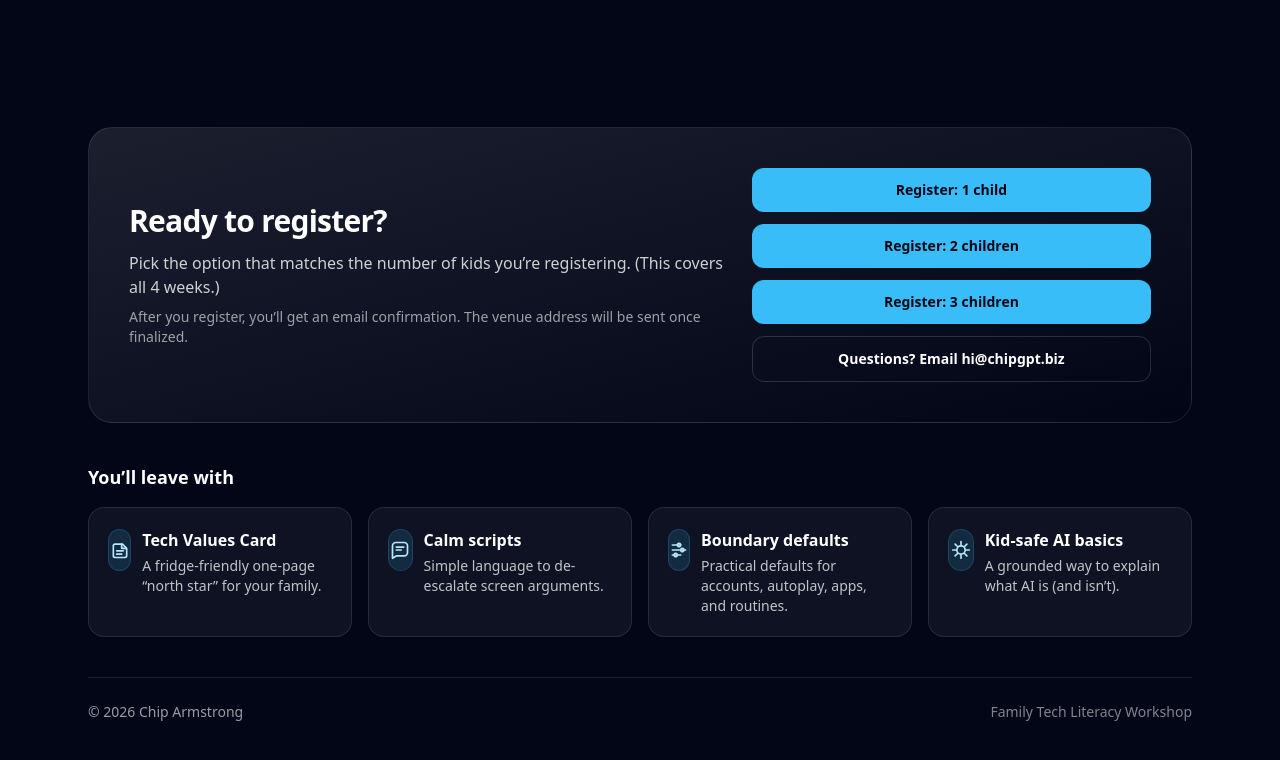
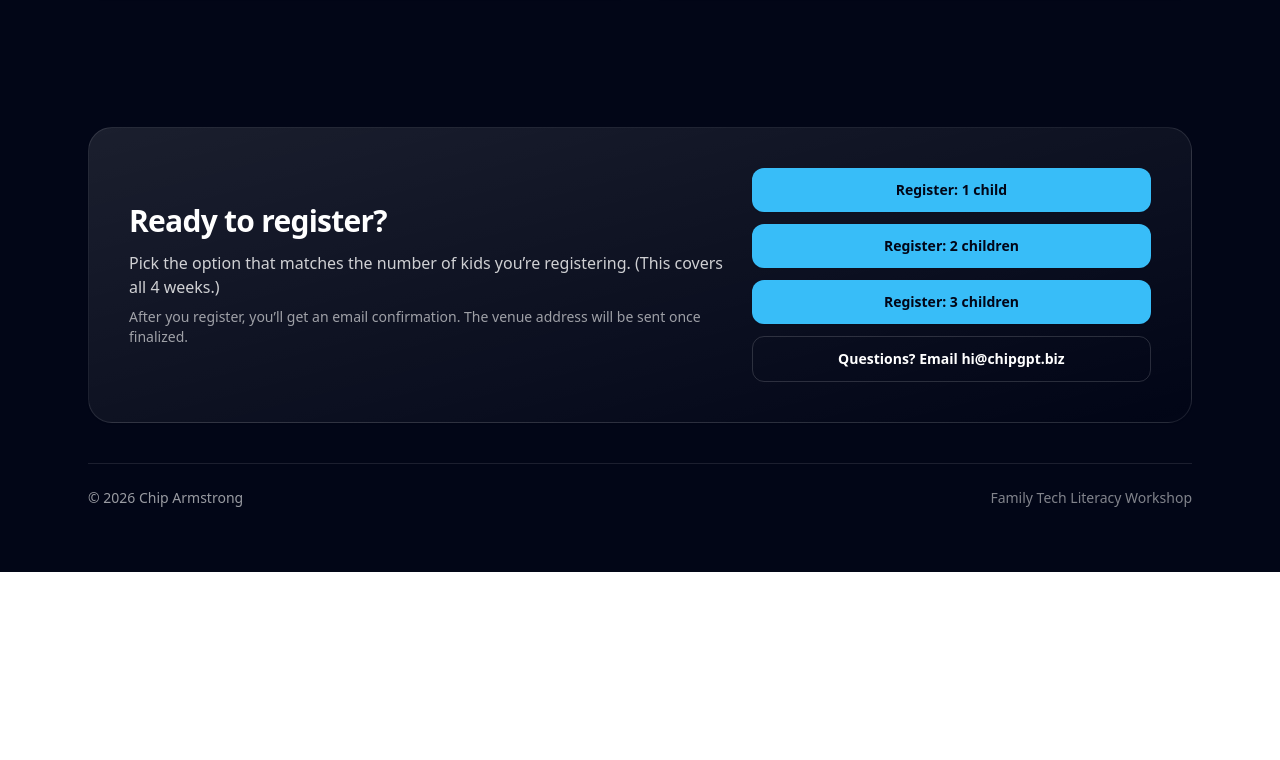
Before and after one commit to chipgpt/tech-literacy-workshop, a React (Vite) app: page / in a window 1280 px wide. Shown: the part 5493-6253 px from the top of the page. After the commit the page ends 6065 px from the top, so only its background shows below. Built offline with nearby package versions, Linux system fonts and the light colour scheme; the HTML template or start-up script is replaced by a standard one.

Commit message:
Revert "Add takeaway icon cards near register"
This reverts commit 4d01d79db87c36ad8407a60a12319f7fadaf702c.

```diff
--- a/src/App.tsx
+++ b/src/App.tsx
@@ -82,22 +82,6 @@ function Card(props: { title: string; children: React.ReactNode }) {
     <div className="rounded-2xl border border-white/10 bg-white/5 p-5 shadow-sm">
       <h3 className="text-base font-semibold text-white">{props.title}</h3>
       <div className="mt-2 text-sm text-white/80">{props.children}</div>
-    </div>
-  );
-}
-
-function TakeawayCard(props: { icon: React.ReactNode; title: string; children: React.ReactNode }) {
-  return (
-    <div className="rounded-2xl border border-white/10 bg-white/5 p-5 shadow-sm">
-      <div className="flex items-start gap-3">
-        <div className="mt-0.5 flex h-10 w-10 items-center justify-center rounded-xl bg-sky-400/15 ring-1 ring-sky-400/30">
-          {props.icon}
-        </div>
-        <div>
-          <h3 className="text-base font-semibold text-white">{props.title}</h3>
-          <div className="mt-1 text-sm text-white/75">{props.children}</div>
-        </div>
-      </div>
     </div>
   );
 }
@@ -615,73 +599,6 @@ export default function App() {
               </div>
             </div>
 
-            <div className="mt-10">
-              <h3 className="text-lg font-semibold text-white">You’ll leave with</h3>
-              <div className="mt-4 grid gap-4 sm:grid-cols-2 lg:grid-cols-4">
-                <TakeawayCard
-                  title="Tech Values Card"
-                  icon={
-                    <svg viewBox="0 0 24 24" className="h-5 w-5 text-sky-200" fill="none" stroke="currentColor" strokeWidth="2" strokeLinecap="round" strokeLinejoin="round">
-                      <path d="M4 7a2 2 0 0 1 2-2h9l5 5v9a2 2 0 0 1-2 2H6a2 2 0 0 1-2-2V7z" />
-                      <path d="M14 5v5h5" />
-                      <path d="M8 13h8" />
-                      <path d="M8 17h6" />
-                    </svg>
-                  }
-                >
-                  A fridge-friendly one-page “north star” for your family.
-                </TakeawayCard>
-
-                <TakeawayCard
-                  title="Calm scripts"
-                  icon={
-                    <svg viewBox="0 0 24 24" className="h-5 w-5 text-sky-200" fill="none" stroke="currentColor" strokeWidth="2" strokeLinecap="round" strokeLinejoin="round">
-                      <path d="M21 15a4 4 0 0 1-4 4H8l-5 3V7a4 4 0 0 1 4-4h10a4 4 0 0 1 4 4v8z" />
-                      <path d="M7.5 8.5h9" />
-                      <path d="M7.5 12h6" />
-                    </svg>
-                  }
-                >
-                  Simple language to de-escalate screen arguments.
-                </TakeawayCard>
-
-                <TakeawayCard
-                  title="Boundary defaults"
-                  icon={
-                    <svg viewBox="0 0 24 24" className="h-5 w-5 text-sky-200" fill="none" stroke="currentColor" strokeWidth="2" strokeLinecap="round" strokeLinejoin="round">
-                      <path d="M4 6h10" />
-                      <path d="M4 18h10" />
-                      <path d="M4 12h16" />
-                      <path d="M14 6a2 2 0 1 0 0 .01" />
-                      <path d="M10 18a2 2 0 1 0 0 .01" />
-                      <path d="M18 12a2 2 0 1 0 0 .01" />
-                    </svg>
-                  }
-                >
-                  Practical defaults for accounts, autoplay, apps, and routines.
-                </TakeawayCard>
-
-                <TakeawayCard
-                  title="Kid-safe AI basics"
-                  icon={
-                    <svg viewBox="0 0 24 24" className="h-5 w-5 text-sky-200" fill="none" stroke="currentColor" strokeWidth="2" strokeLinecap="round" strokeLinejoin="round">
-                      <path d="M12 2v4" />
-                      <path d="M12 18v4" />
-                      <path d="M4.93 4.93l2.83 2.83" />
-                      <path d="M16.24 16.24l2.83 2.83" />
-                      <path d="M2 12h4" />
-                      <path d="M18 12h4" />
-                      <path d="M4.93 19.07l2.83-2.83" />
-                      <path d="M16.24 7.76l2.83-2.83" />
-                      <path d="M12 7a5 5 0 1 0 0 10a5 5 0 0 0 0-10z" />
-                    </svg>
-                  }
-                >
-                  A grounded way to explain what AI is (and isn’t).
-                </TakeawayCard>
-              </div>
-            </div>
-
             <footer className="mt-10 border-t border-white/10 pt-6 text-sm text-white/60">
               <div className="flex flex-col gap-2 sm:flex-row sm:items-center sm:justify-between">
                 <p>© {new Date().getFullYear()} Chip Armstrong</p>
```
